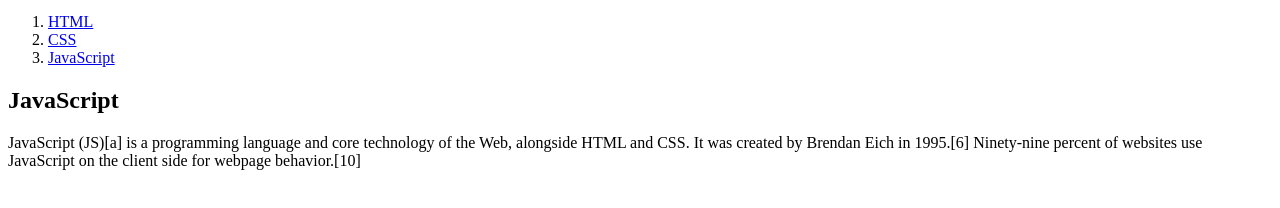
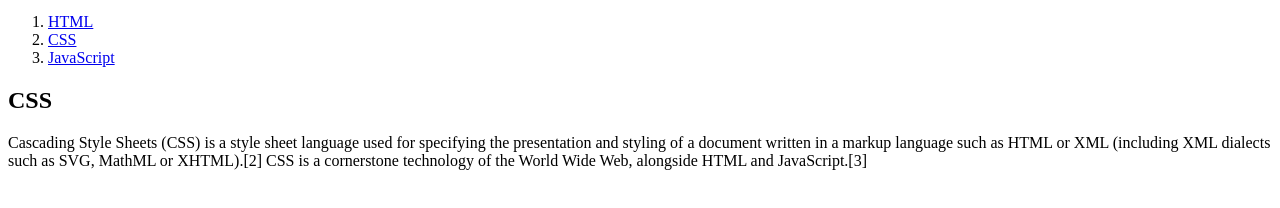
Before and after one commit to euisw/web1, a plain HTML site: page 2.html in a window 1280 px wide. Shown: the part 104-312 px from the top of the page. Drawn offline with nearby package versions, Linux system fonts and the light colour scheme; a script that the page names is missing.

Commit message:
Update 2.html

```diff
--- a/2.html
+++ b/2.html
@@ -1,6 +1,6 @@
 <!DOCTYPE html>
 <html>
-    <head>
+  <head>
       <title>WEB1 - Welcome</title>
       <meta charset="utf-8">
       <script
@@ -17,9 +17,9 @@
       <li><a href="2.html">CSS</a></li>
       <li><a href="3.html">JavaScript</a></li>
     </ol>
-    <h2>JavaScript</h2>
+    <h2>CSS</h2>
     <p>
-      JavaScript (JS)[a] is a programming language and core technology of the Web, alongside HTML and CSS. It was created by Brendan Eich in 1995.[6] Ninety-nine percent of websites use JavaScript on the client side for webpage behavior.[10]
+      Cascading Style Sheets (CSS) is a style sheet language used for specifying the presentation and styling of a document written in a markup language such as HTML or XML (including XML dialects such as SVG, MathML or XHTML).[2] CSS is a cornerstone technology of the World Wide Web, alongside HTML and JavaScript.[3]
     </p>
   </body>
 </html>
```
